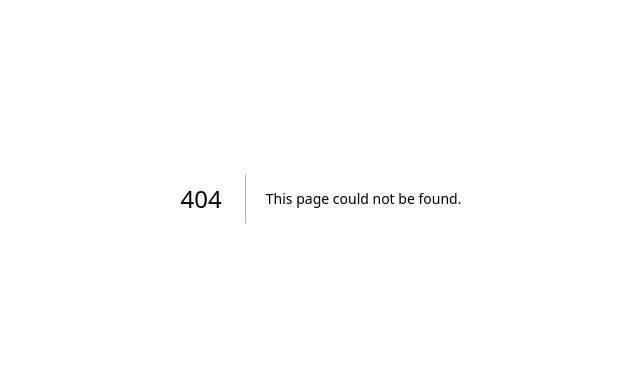
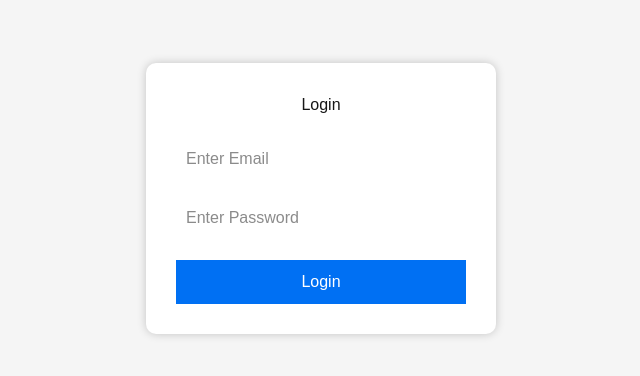
Before and after one commit to KuldeepGautam/first-app-nextjs, a Next.js app: page /login in a window 1280 px wide. Before the commit this address had no page. Shown: the part 202-578 px from the top of the page, without its empty margins (319-959 px from the left). Built offline with nearby package versions, Linux system fonts and the light colour scheme.

Commit message:
feat: implement login page, dashboard, and redirect flow

```diff
--- /dev/null
+++ b/app/dashboard/page.jsx
@@ -0,0 +1,9 @@
+const Dashboard = () => {
+    return (
+        <>
+            <h2>Dashboard page.</h2>
+        </>
+     );
+}
+
+export default Dashboard;
--- /dev/null
+++ b/app/login/page.jsx
@@ -0,0 +1,129 @@
+"use client";
+
+import { useState } from "react";
+import { useRouter } from "next/navigation";
+
+export default function LoginPage() {
+  const router = useRouter();
+
+  const [formData, setFormData] = useState({
+    email: "",
+    password: "",
+  });
+
+  const [loading, setLoading] = useState(false);
+  const [error, setError] = useState("");
+
+  const handleChange = (e) => {
+    setFormData({
+      ...formData,
+      [e.target.name]: e.target.value,
+    });
+  };
+
+  const handleLogin = async (e) => {
+    e.preventDefault();
+
+    setLoading(true);
+    setError("");
+
+    try {
+      const response = await fetch("http://localhost:3000/api/login", {
+        method: "POST",
+        headers: {
+          "Content-Type": "application/json",
+          Authorization:
+            "Bearer $2b$10$TLlqJ0L10PBb90aNfZYoeu/1vqkOg/WKk9/V3DbMFWiI7r6tDJvJ.",
+        },
+        body: JSON.stringify(formData),
+      });
+
+      const data = await response.json();
+
+      if (data.success) {
+        alert("Login Successful!");
+        router.push("/dashboard");
+      } else {
+        setError(data.message || "Login failed");
+      }
+    } catch (err) {
+      setError(err.message);
+    }
+
+    setLoading(false);
+  };
+
+  return (
+    <div
+      style={{
+        width: "100%",
+        height: "100vh",
+        display: "flex",
+        justifyContent: "center",
+        alignItems: "center",
+        background: "#f5f5f5",
+      }}
+    >
+      <form
+        onSubmit={handleLogin}
+        style={{
+          width: "350px",
+          padding: "30px",
+          background: "#fff",
+          borderRadius: "10px",
+          boxShadow: "0 0 10px rgba(0,0,0,.2)",
+        }}
+      >
+        <h2 style={{ textAlign: "center" }}>Login</h2>
+
+        <input
+          type="email"
+          name="email"
+          placeholder="Enter Email"
+          value={formData.email}
+          onChange={handleChange}
+          required
+          style={{
+            width: "100%",
+            padding: "10px",
+            marginTop: "20px",
+          }}
+        />
+
+        <input
+          type="password"
+          name="password"
+          placeholder="Enter Password"
+          value={formData.password}
+          onChange={handleChange}
+          required
+          style={{
+            width: "100%",
+            padding: "10px",
+            marginTop: "15px",
+          }}
+        />
+
+        {error && (
+          <p style={{ color: "red", marginTop: "10px" }}>{error}</p>
+        )}
+
+        <button
+          type="submit"
+          disabled={loading}
+          style={{
+            width: "100%",
+            padding: "10px",
+            marginTop: "20px",
+            background: "#0070f3",
+            color: "#fff",
+            border: "none",
+            cursor: "pointer",
+          }}
+        >
+          {loading ? "Logging in..." : "Login"}
+        </button>
+      </form>
+    </div>
+  );
+}
--- a/app/page.tsx
+++ b/app/page.tsx
@@ -1,65 +1,9 @@
-import Image from "next/image";
+import LoginForm from "./login/page";
 
 export default function Home() {
   return (
     <div className="flex flex-col flex-1 items-center justify-center bg-zinc-50 font-sans dark:bg-black">
-      <main className="flex flex-1 w-full max-w-3xl flex-col items-center justify-between py-32 px-16 bg-white dark:bg-black sm:items-start">
-        <Image
-          className="dark:invert"
-          src="/next.svg"
-          alt="Next.js logo"
-          width={100}
-          height={20}
-          priority
-        />
-        <div className="flex flex-col items-center gap-6 text-center sm:items-start sm:text-left">
-          <h1 className="max-w-xs text-3xl font-semibold leading-10 tracking-tight text-black dark:text-zinc-50">
-            To get started, edit the page.tsx file.
-          </h1>
-          <p className="max-w-md text-lg leading-8 text-zinc-600 dark:text-zinc-400">
-            Looking for a starting point or more instructions? Head over to{" "}
-            <a
-              href="https://vercel.com/templates?framework=next.js&utm_source=create-next-app&utm_medium=appdir-template-tw&utm_campaign=create-next-app"
-              className="font-medium text-zinc-950 dark:text-zinc-50"
-            >
-              Templates
-            </a>{" "}
-            or the{" "}
-            <a
-              href="https://nextjs.org/learn?utm_source=create-next-app&utm_medium=appdir-template-tw&utm_campaign=create-next-app"
-              className="font-medium text-zinc-950 dark:text-zinc-50"
-            >
-              Learning
-            </a>{" "}
-            center.
-          </p>
-        </div>
-        <div className="flex flex-col gap-4 text-base font-medium sm:flex-row">
-          <a
-            className="flex h-12 w-full items-center justify-center gap-2 rounded-full bg-foreground px-5 text-background transition-colors hover:bg-[#383838] dark:hover:bg-[#ccc] md:w-[158px]"
-            href="https://vercel.com/new?utm_source=create-next-app&utm_medium=appdir-template-tw&utm_campaign=create-next-app"
-            target="_blank"
-            rel="noopener noreferrer"
-          >
-            <Image
-              className="dark:invert"
-              src="/vercel.svg"
-              alt="Vercel logomark"
-              width={16}
-              height={16}
-            />
-            Deploy Now
-          </a>
-          <a
-            className="flex h-12 w-full items-center justify-center rounded-full border border-solid border-black/[.08] px-5 transition-colors hover:border-transparent hover:bg-black/[.04] dark:border-white/[.145] dark:hover:bg-[#1a1a1a] md:w-[158px]"
-            href="https://nextjs.org/docs?utm_source=create-next-app&utm_medium=appdir-template-tw&utm_campaign=create-next-app"
-            target="_blank"
-            rel="noopener noreferrer"
-          >
-            Documentation
-          </a>
-        </div>
-      </main>
+      <LoginForm />
     </div>
   );
 }
```
Also changed, not shown: components/userForm.js (deleted).
